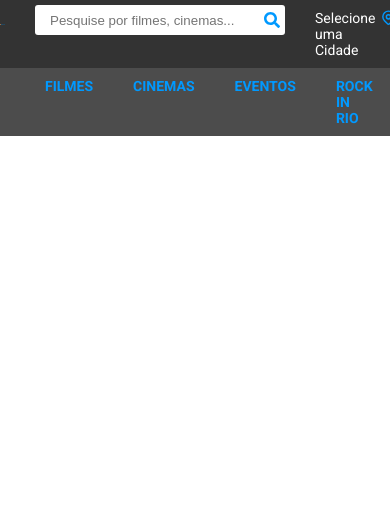
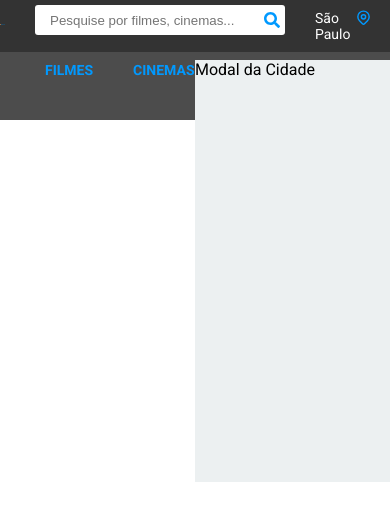
Before and after one commit to GuilhermeMaier/clone-ingresso, a Next.js app: page /components/header in a window 390 px wide. Both pictures are taken after a click on the element 388 px from the left and 34 px from the top of the page. Shown: the top 520 px of the page. Built offline with nearby package versions, Linux system fonts and the light colour scheme.

Commit message:
início do modal, por enquanto somente os states e faltando responsividade

```diff
--- /dev/null
+++ b/pages/components/common/cityModal/cityModal.styles.ts
@@ -0,0 +1,12 @@
+import styled from "styled-components";
+
+export const CityModal = styled.div`
+  background: #ecf0f1;
+  height: 50vh;
+  width: 50vw;
+  top: 60px;
+  right: 0;
+  position: absolute;
+`;
+
+export default CityModal;
--- /dev/null
+++ b/pages/components/common/cityModal/index.tsx
@@ -0,0 +1,8 @@
+import React from "react";
+import CityModal from "./cityModal.styles";
+
+function CityModalComponent() {
+  return <CityModal>Modal da Cidade</CityModal>;
+}
+
+export default CityModalComponent;
--- a/pages/components/header/topHeader.tsx
+++ b/pages/components/header/topHeader.tsx
@@ -15,9 +15,13 @@ import {
 } from "./header.styles";
 import { CentralizedContainer, VeticalAligner } from "../common/common.styles";
 import SearchInputComponent from "../common/searchInput";
+import CityModalComponent from "../common/cityModal";
 
 function TopHeaderComponent() {
-  const [userCity, setUserCity] = useState("Selecione uma Cidade");
+  const [cityModalVisibility, setCityModalVisibility] =
+    useState<boolean>(false);
+  const [userCity, setUserCity] = useState<string>("São Paulo");
+  const [userCityID, setUserCityID] = useState<1 | 2>(1);
   const [greatLogo, setGreatLogo] = useState(true);
 
   useEffect(() => {
@@ -27,6 +31,7 @@ function TopHeaderComponent() {
   }, []);
 
   return (
+    <>
       <TopHeaderContainer>
         <CentralizedContainer>
           <TopHeader>
@@ -47,7 +52,9 @@ function TopHeaderComponent() {
                 <HeaderItemContainer>
                   <SearchInputComponent />
                 </HeaderItemContainer>
-              <HeaderItemContainer>
+                <HeaderItemContainer
+                  onClick={() => setCityModalVisibility(!cityModalVisibility)}
+                >
                   <HeaderTextContainer>{userCity}</HeaderTextContainer>
                   <HeaderIconContainer>
                     <HiOutlineLocationMarker
@@ -79,6 +86,8 @@ function TopHeaderComponent() {
           </TopHeader>
         </CentralizedContainer>
       </TopHeaderContainer>
+      {cityModalVisibility && <CityModalComponent />}
+    </>
   );
 }
 
```
Lines whose indentation alone changed are shown as unchanged.
